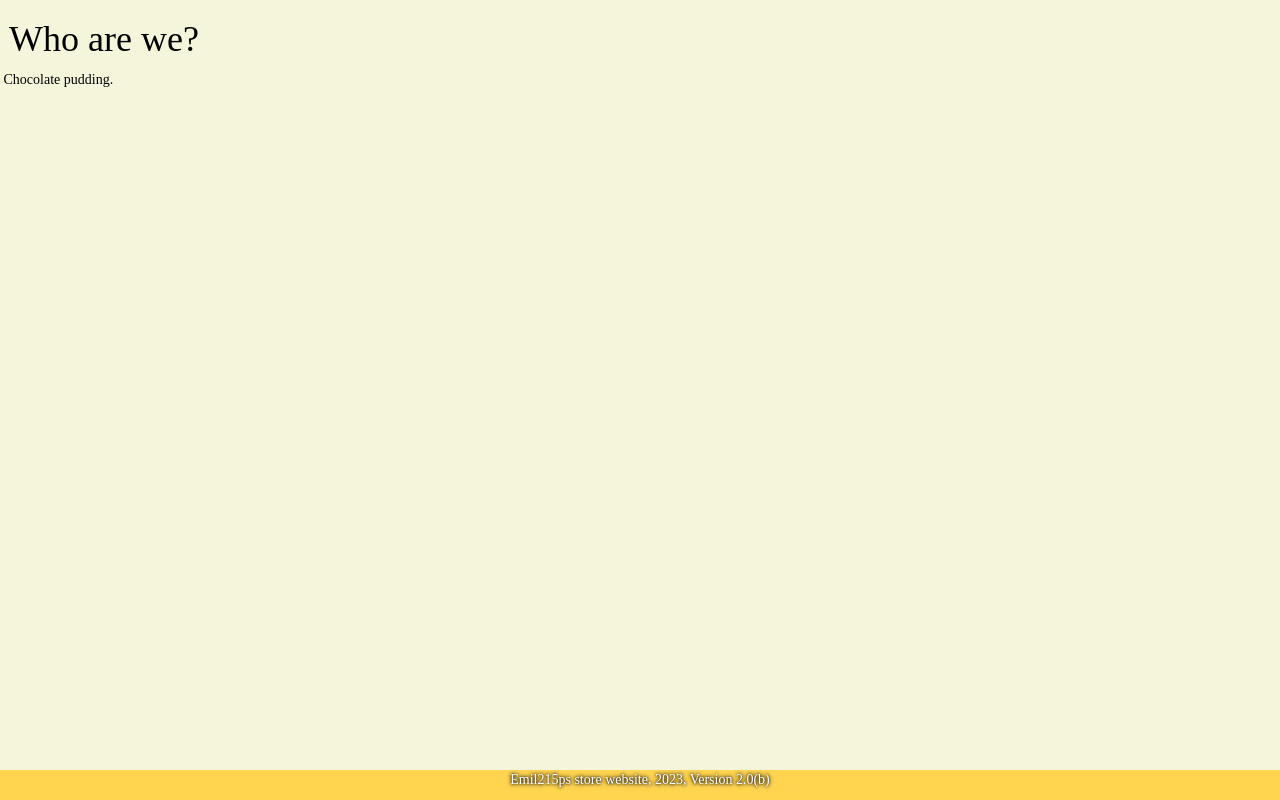
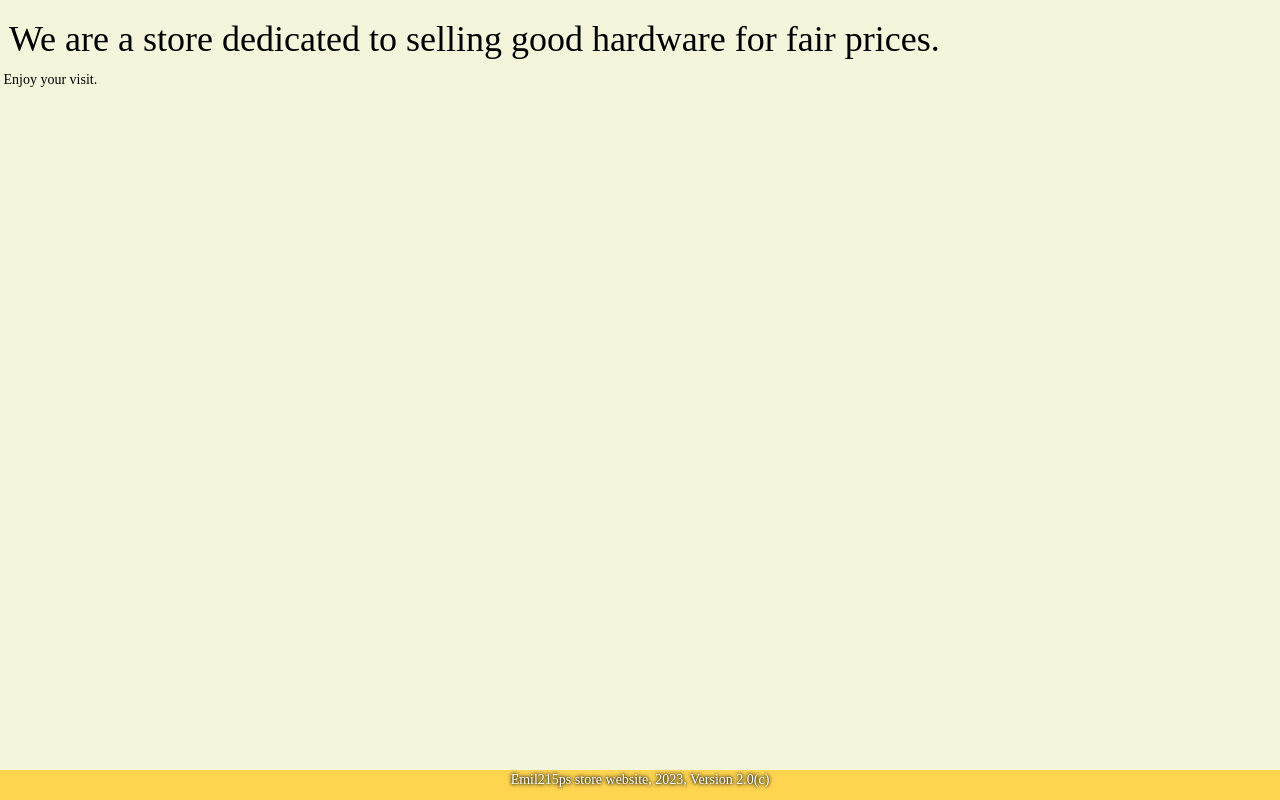
Before and after one commit to Emil215p/LagerProjekt, a PHP site: template pages/about.php in a window 1280 px wide. Run offline with PHP 8.4, Linux system fonts and the light colour scheme; the template is opened without the code that fills it, so the values that code supplies are empty.

Commit message:
Fixed bugs

```diff
--- a/includes/footer.php
+++ b/includes/footer.php
@@ -1,5 +1,5 @@
 <footer><div class="footer">
-    <p>Emil215ps store website, 2023, Version 2.0(b)</p>
+    <p>Emil215ps store website, 2023, Version 2.0(c)</p>
 </div></footer>
 </body>
 </html>
--- a/pages/about.php
+++ b/pages/about.php
@@ -1,2 +1,2 @@
-<h1>&nbsp;Who are we?</h1>
-<p>&nbsp;Chocolate pudding.</p>
+<h1>&nbsp;We are a store dedicated to selling good hardware for fair prices.</h1>
+<p>&nbsp;Enjoy your visit.</p>
--- a/pages/contact.php
+++ b/pages/contact.php
@@ -1,4 +1,4 @@
 <h1>&nbsp;How to contact us:</h1>
-<p>&nbsp;Phone: +4522570213</p>
-<p>&nbsp;Email: emil215p@edu.sde.dk</p>
+<p>&nbsp;Phone: +0123456789</p>
+<p>&nbsp;Email: totallyreal@mail.com</p>
 <p>&nbsp;Fax: No</p>
```
